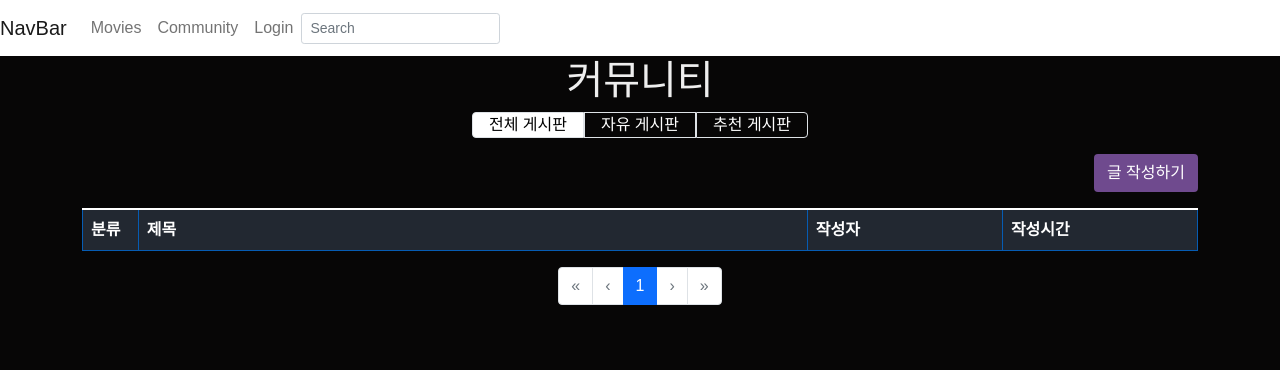
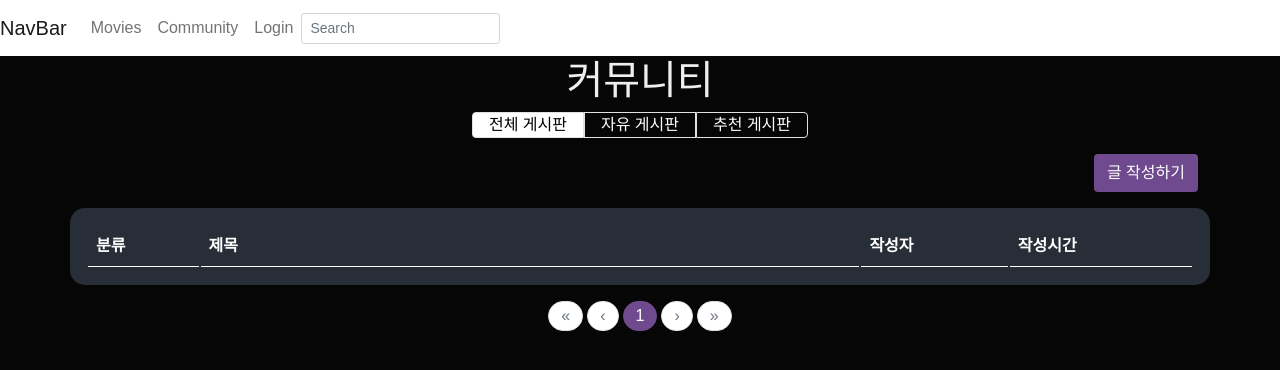
Before and after one commit to KSoonYo/movie_info_website, a Vue app in the folder final-pjt-front/: page /community/all-community in a window 1280 px wide. Shown: the top 370 px of the page. Built offline with nearby package versions, Linux system fonts and the light colour scheme; no server answers; a web font is replaced by a local one; what vue-js-modal would draw is missing.

Commit message:
1125 스타일링 및 기능 구현

```diff
--- a/final-pjt-front/src/components/NavBar.vue
+++ b/final-pjt-front/src/components/NavBar.vue
@@ -2,7 +2,7 @@
   <div>
      <b-navbar toggleable="lg" type="light" class="backg-black">
        <b-navbar-nav>
-        <b-navbar-brand class="logo" @click="$router.push('/').catch(()=>{})">NavBar</b-navbar-brand>
+        <b-navbar-brand class="logo" @click="$router.push({name: 'TotalMovie'}).catch(()=>{})">NavBar</b-navbar-brand>
        </b-navbar-nav>
 
       <b-navbar-toggle target="nav-collapse"></b-navbar-toggle>
@@ -127,6 +127,9 @@ export default {
 
       this.$store.commit('SET_SEARCH_KEY', this.searchContent)
       nextTo === 'Popular' ? this.$store.dispatch('setPopularMovies', {pageNum: 0, searchKeyWord: this.$store.state.searchKeyWord}) :
+      nextTo === 'TotalMovie' ? this.$store.dispatch('setPopularMovies', {pageNum: 0, searchKeyWord: this.$store.state.searchKeyWord}) :
+      nextTo === 'MoviesListItem' ? this.$store.dispatch('setPopularMovies', {pageNum: 0, searchKeyWord: this.$store.state.searchKeyWord}) :
+      nextTo === 'NowMovie' ? this.$store.dispatch('setPopularMovies', {pageNum: 0, searchKeyWord: this.$store.state.searchKeyWord}) :
       this.$router.push({name: nextTo, query:{searchKeyWord: this.$store.state.searchKeyWord }}).catch(()=>{})
 
     }
--- a/final-pjt-front/src/components/community/CommunityArticles.vue
+++ b/final-pjt-front/src/components/community/CommunityArticles.vue
@@ -1,12 +1,12 @@
 <template>
-  <section class="overflow-auto d-flex flex-column align-items-center">
-      <b-table id="my-table" fixed bordered hover
+  <section class="overflow-auto d-flex flex-column align-items-center row">
+      <b-table id="my-table" fixed hover
         :items="items"
         :fields="fields"
         :per-page="perPage"
         :current-page="currentPage"
         @row-clicked="rowClicked"
-        class="my-bg"
+        class="my-bg p-3"
       >
         <template #table-colgroup="scope">
           <col
@@ -16,12 +16,30 @@
             >
         </template>
       </b-table>
+<!--
+      <b-container>
         <b-pagination
           v-model="currentPage"
           :total-rows="rows"
           :per-page="perPage"
           aria-controls="my-table"
+          align="center"
           ></b-pagination>
+      </b-container>
+       -->
+      <b-container
+        class="pagination-container">
+        <b-pagination
+        :container-class="'pagination'"
+        :pageClass="'page-item'"
+        :pageLinkClass="'page-link-item'"
+        aria-controls="my-table"
+        align="center"
+        v-model="currentPage"
+        pills :total-rows="rows">
+        </b-pagination>
+      </b-container>
+
 <!--
      <b-pagination-nav :link-gen="linkGen"
       v-model="currentPage"
@@ -92,16 +110,23 @@ export default {
 
 <style>
 .category{
-  text-align: center;
-  width: 5%;
+  text-align: center !important;
+  /* grid-column: 1/2; */
 }
 
 .title{
   width: 60%;
+  /* grid-column: 2/5; */
+}
+
+table{
+  border-radius: 15px;
+  border-collapse: unset !important;
 }
 
 thead{
   color: white;
+  border: none !important;
 }
 
 tbody{
@@ -110,11 +135,48 @@ tbody{
 
 }
 
-tr:hover{
-  background-color: rgb(111, 74, 142);
+tbody > tr:hover{
+  background-color: rgb(211, 209, 212);
+  font-weight: bold;
+  color: black;
+}
+
+.table.b-table.b-table-fixed {
+    table-layout: unset !important;
+}
+
+#my-table{
+  border: none !important;
 }
 .my-bg {
-  background-color: rgb(34, 40, 49);
-  border-color: rgb(6, 92, 179) !important;
+  background-color: rgb(39, 46, 56);
 }
+
+
+
+/*
+.pagination ul {
+        text-align: right;
+      }
+
+     .pagination li {
+          float: right !important;
+        }
+         */
+
+.pagination .page-item {
+        color: black;
+        border: black;
+}
+
+.pagination .page-link {
+        color: white;
+}
+
+.pagination .page-item.active .page-link {
+        color: white;
+        background-color: rgb(111, 74, 142) ;
+        border: 1px solid rgb(111, 74, 142)
+}
+
 </style>
--- a/final-pjt-front/src/components/community/CommunityMenu.vue
+++ b/final-pjt-front/src/components/community/CommunityMenu.vue
@@ -3,9 +3,15 @@
   <div class="container">
     <nav id="community-menu">
       <div class="d-flex justify-content-center">
-        <router-link class="border px-3 text-decoration-none text-white rounded-start bss" :to="{name: 'AllCommunity'}">전체 게시판 </router-link>
-        <router-link class="border px-3 text-decoration-none text-white" :to="{name: 'FreeCommunity'}">자유 게시판 </router-link>
-        <router-link class="border px-3 text-decoration-none text-white rounded-end" :to="{name: 'RecommendCommunity'}">추천 게시판 </router-link>
+        <router-link class="border px-3 text-decoration-none text-white rounded-start"
+         :class="{bss: allCommunity}"
+         :to="{name: 'AllCommunity'}">전체 게시판 </router-link>
+        <router-link class="border px-3 text-decoration-none text-white"
+        :class="{bss: freeCommunity}"
+        :to="{name: 'FreeCommunity'}">자유 게시판 </router-link>
+        <router-link class="border px-3 text-decoration-none text-white rounded-end"
+        :class="{bss: recommendCommunity}"
+        :to="{name: 'RecommendCommunity'}">추천 게시판 </router-link>
       </div>
     </nav>
   </div>
@@ -14,6 +20,17 @@
 <script>
 export default {
   name: 'CommunityMenu',
+  computed:{
+    allCommunity(){
+      return this.$route.name === 'AllCommunity' ? true : false
+    },
+    freeCommunity(){
+      return this.$route.name === 'FreeCommunity' ? true : false
+    },
+    recommendCommunity(){
+      return this.$route.name === 'RecommendCommunity' ? true : false
+    },
+  }
 }
 </script>
 
--- a/final-pjt-front/src/store/index.js
+++ b/final-pjt-front/src/store/index.js
@@ -350,7 +350,7 @@ export default new Vuex.Store({
           commit('SET_PROFILE', res.data)
         })
         .then(()=>{
-          router.push({name: 'NowPlay'}).catch(()=>{})
+          router.push({name: 'TotalMovie'}).catch(()=>{})
         })
     },
 
@@ -420,7 +420,6 @@ export default new Vuex.Store({
           router.push({name: 'Popular', query:{searchKeyWord: state.searchKeyWord }}).catch(()=>{})
         })
       } else {
-        console.log('일반 영화 목록 출력')
         axios.get(`/movies/${pageParam}`)
           .then(res=>{
             commit('SET_POPULAR_MOVIES', res.data.results)
@@ -433,10 +432,16 @@ export default new Vuex.Store({
     },
 
     // 단일 영화 조회
-    getMovie({commit}, movieId){
+    getMovie({commit, dispatch}, movieId){
       axios.get(`/movies/${movieId}/`)
       .then(res=>{
         commit('GET_MOVIE', res.data)
+      })
+      .then(()=>{
+        dispatch('getReviews', movieId)
+      })
+      .then(()=>{
+        dispatch('getRecommendMovies', movieId)
       })
       .then(()=>{
         router.push({name: 'MoviesListItem', query: {moiveId : movieId}}).catch(()=>{})
@@ -447,6 +452,7 @@ export default new Vuex.Store({
     getRecommendMovies({commit}, movieId){
       axios.get(`/movies/${movieId}/recommend/`)
         .then(res=>{
+
           commit('SET_RECOMMEND_MOVIES', res.data)
         })
     },
@@ -507,6 +513,7 @@ export default new Vuex.Store({
           dispatch('getMovie', movie.id)
           dispatch('getRecommendMovies', movie.id)
         })
+
     },
 
     // 싫어요
--- a/final-pjt-front/src/views/Accounts/SignUp.vue
+++ b/final-pjt-front/src/views/Accounts/SignUp.vue
@@ -1,52 +1,48 @@
 <template>
   <div>
     <nav-bar></nav-bar>
-    <h1>회원가입</h1>
+    <h1 class="text-center mt-5">회원가입</h1>
     <section class="p-3 container rounded mt-3">
       <!-- form 스타일링 필요 -->
-      <div class="col-6 offset-3">
-        <form @submit="createUser" class="my-form p-2 col-12">
+      <div class="col-4 offset-4">
+        <form @submit="createUser" class="my-form p-2 col-12 rounded">
 
         <div class="row my-1 mx-2">
           <label for="username" class="p-0"> 아이디 </label>
           <b-form-input class="p-0 px-2" v-model="username" id="username" type="text" required></b-form-input>
           <p v-if="multipleUserNameError">
-            <span> {{ multipleUserNameError }} </span>
+            <span class="text-danger"> {{ multipleUserNameError }} </span>
           </p>
-          <span v-if="usernameAlertStatus"> 입력칸을 채워주세요 </span>
+          <span class="text-danger" v-if="usernameAlertStatus"> 입력칸을 채워주세요 </span>
         </div>
+
         <div class="row my-1 mx-2">
-          <label for="nickname" class="col-12"> 닉네임 </label>
-          <div>
-            <input v-model="nickname" id="nickname" type="text" required>
-          </div>
+          <label for="nickname" class="p-0"> 닉네임 </label>
+          <b-form-input class="p-0 px-2" v-model="nickname" id="nickname" type="text" required></b-form-input>
           <p v-if="multipleNickNameError">
-            <span> {{ multipleNickNameError }}  </span>
+            <span class="text-danger"> {{ multipleNickNameError }}  </span>
           </p>
-          <span v-if="nicknameAlertStatus"> 입력칸을 채워주세요 </span>
+          <span class="text-danger" v-if="nicknameAlertStatus"> 입력칸을 채워주세요 </span>
         </div>
+
         <div class="row my-1 mx-2">
-          <label for="password" class="col-12"> 비밀번호 </label>
-          <div>
-            <input v-model="password" id="password" type="password" required>
-          </div>
+          <label for="password" class="p-0"> 비밀번호 </label>
+          <b-form-input class="p-0 px-2" v-model="password" id="password" type="password" required></b-form-input>
           <span v-if="passwordAlertStatus"> 입력칸을 채워주세요 </span>
         </div>
+
         <div class="row my-1 mx-2">
-          <div>
-            <label for="passwordConfrimation"> 비밀번호 확인 </label>
-          </div>
-          <div>
-            <input v-model="passwordConfirmation" id="passwordConfirmation" type="password" required>
-          </div>
+          <label for="passwordConfrimation" class="p-0"> 비밀번호 확인 </label>
+          <b-form-input v-model="passwordConfirmation" class="p-0 px-2" id="passwordConfirmation" type="password" required>
+          </b-form-input>
           <p v-if="invalidPasswordConfirm">
             <span> {{ invalidPasswordConfirm }}  </span>
           </p>
           <span v-if="passwordConfirmAlertStatus"> 입력칸을 채워주세요 </span>
         </div>
 
-       <div class="row my-3 mx-2">
-        <div>
+       <div class="row my-3 mx-2 ">
+        <div class="d-flex justify-content-end px-0">
           <button class="btn my-button">sign up</button>
         </div>
        </div>
@@ -88,6 +84,11 @@ export default {
     createUser(event){
       event.preventDefault()
 
+      this.invalidPasswordConfirm= '',
+      this.multipleUserNameError = '',
+      this.multipleNickNameError = ''
+
+
       if(!this.username.trim()){
         this.usernameAlertStatus = true
       } else{
@@ -126,6 +127,7 @@ export default {
         password_confirmation: this.passwordConfirmation.trim(),
         instance : this
       })
+
     }
   }
 }
--- a/final-pjt-front/src/views/Movies/MoviesListItem.vue
+++ b/final-pjt-front/src/views/Movies/MoviesListItem.vue
@@ -3,7 +3,7 @@
   <nav-bar></nav-bar>
   <section class="d-flex flex-column align-items-center container">
     <div class="row w-100">
-      <button class="offset-11 col-1 btn mt-5 mb-2" @click="$router.go(-1)" style="background-color: rgb(111, 74, 142); color: white;">뒤로가기</button>
+      <button class="offset-11 col-1 btn mt-5 mb-2" @click="$router.push({name: 'Popular'}).catch(()=>{})" style="background-color: rgb(111, 74, 142); color: white;">뒤로가기</button>
     </div>
     <article class="row">
       <iframe :src="movie.trailer_path" frameborder="0" class="col-12 mb-5" style="width: 100vw; height: 40vw;"></iframe>
@@ -30,7 +30,7 @@
 
 
           <table class="text-white mx-0 pb-2 container">
-            <tbody class="px-0">
+            <tbody  v-if="reviews.length" class="px-0">
               <tr v-for="review in reviews" :key="review.id">
                 <td class="col-1 ps-3">{{ review.user }}</td>
                 <td class="col-1">{{ review.rank === 1 ? '★☆☆☆☆' : review.rank === 2 ? '★★☆☆☆' : review.rank === 3 ? '★★★☆☆' : review.rank === 4 ? '★★★★☆' : '★★★★★' }}</td>
@@ -39,13 +39,17 @@
                 <button v-if="!!createdRevieswByMe.find(myReview=>{
                     return myReview.id === review.id
                   })" @click="deleteReview(review.id)" > 삭제 </button>
-
               </tr>
             </tbody>
+            <tbody v-else>
+              <td>
+                아직 리뷰가 없습니다.
+              </td>
+            </tbody>
           </table>
+      </div>
 
 
-      </div>
       <form @submit="createReview" v-if="isLogin" class="mt-3">
         <div>
           <select v-model="rank" name="rank" id="rank" style="background-color: rgb(34, 40, 49); color: white; border-color: rgb(34, 40, 49);">
@@ -72,13 +76,18 @@
     </article>
 
     <!-- 추천 영화 목록  -->
-    <article class="my-5 container px-0">
-      <div class="row mx-1 px-0">
-        <h3 class="col px-0">추천 영화 목록</h3>
+    <article class="my-5 w-100 px-0">
+      <div class="px-0">
+        <h3 class="px-0">추천 영화 목록</h3>
       </div>
-      <div class="container">
-        <div class="row justify-content-between">
-          <img class="movie-poster col-2 px-0" :src="recommendMovie.poster_path" alt="" v-for="recommendMovie in recommendMovies" :key="recommendMovie.id">
+      <div class="container px-0">
+        <div v-if="recommendMovies.length" class="d-flex justify-content-between">
+          <img @click="getRecommendMovie(recommendMovie.id)" class="movie-poster col-2 px-0" :src="recommendMovie.poster_path" alt="" v-for="recommendMovie in recommendMovies" :key="recommendMovie.id">
+        </div>
+        <div class="my-5" v-else>
+          <p>
+            {{recommendMovies.message }}
+          </p>
         </div>
       </div>
     </article>
@@ -102,10 +111,8 @@ export default {
 
   data(){
     return{
-      videoURL: this.$store.state.movie.trailer_path,
       reviewContent : '',
       rank: 1,
-      likeUsers : this.$store.state.movie.like_users.length
     }
   },
 
@@ -120,6 +127,9 @@ export default {
       return this.$store.state.movie
     },
 
+    videoURL(){
+      return this.$store.state.movie.trailer_path
+    },
 
     likeStatus(){
       return this.$store.state.likeMovies.find(elem=>{
@@ -127,6 +137,9 @@ export default {
       })
     },
 
+    likeUsers(){
+      return this.$store.state.movie.like_users.length
+    },
     reviews(){
 
       return this.$store.state.reviews.map(review=>{
@@ -196,15 +209,19 @@ export default {
         reviewId
       }
       this.$store.dispatch('deleteReview', payload)
+    },
+
+    getRecommendMovie(movieId){
+      this.$store.dispatch('getMovie', movieId)
+
     }
 
   },
 
-  // 페이지 렌더링할 때 리뷰 목록 불러오기 + 추천 영화 목록 불러오기
+  // 페이지 렌더링할 때 리뷰 목록 불러오기 + 추천 영화 목록 불러오기 + 현재 영화 정보 요청
   created(){
     this.$store.dispatch('getMovie', this.movie.id)
-    this.$store.dispatch('getReviews', this.movie.id)
-    this.$store.dispatch('getRecommendMovies', this.movie.id)
+
   }
 
 
```
Lines whose indentation alone changed are shown as unchanged.
